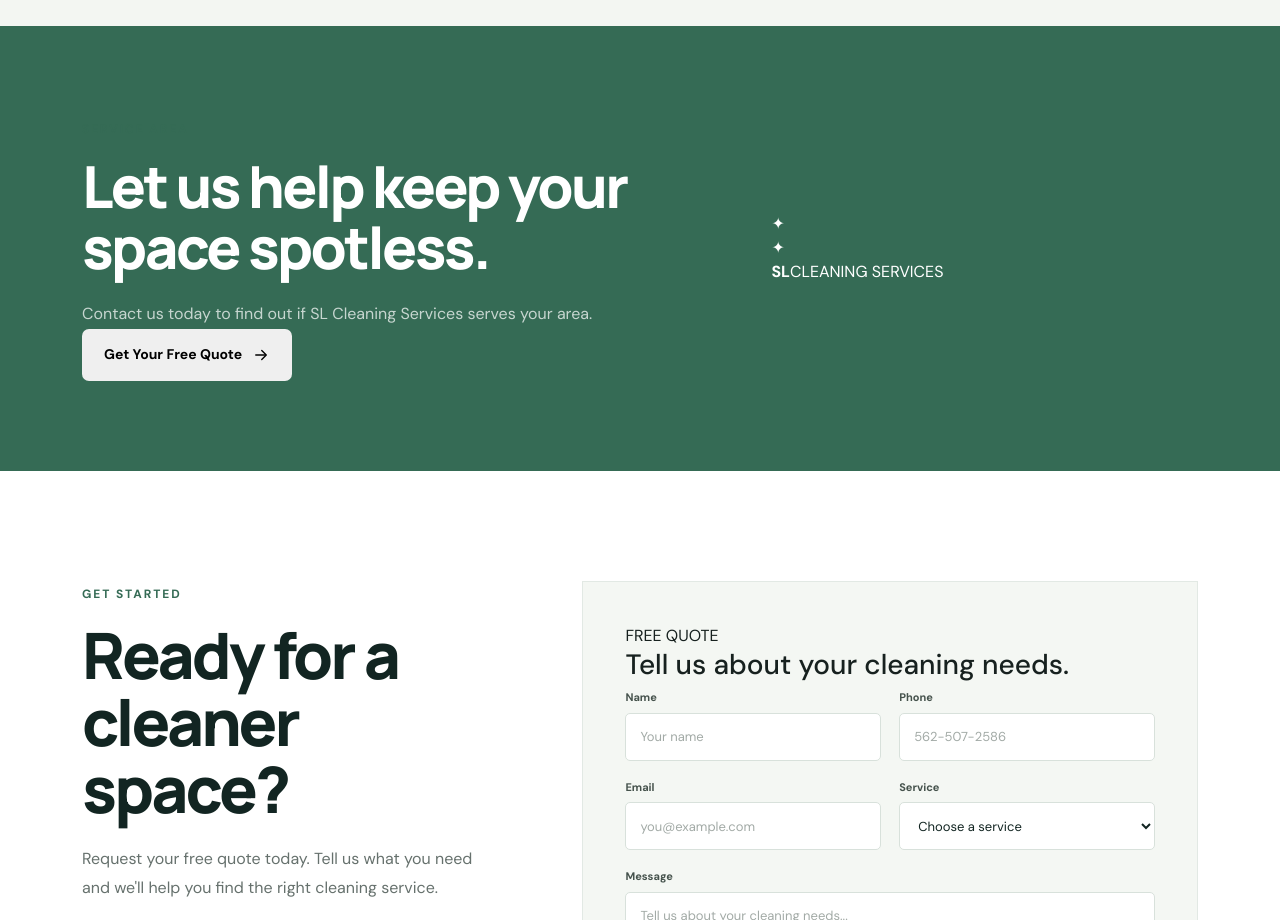
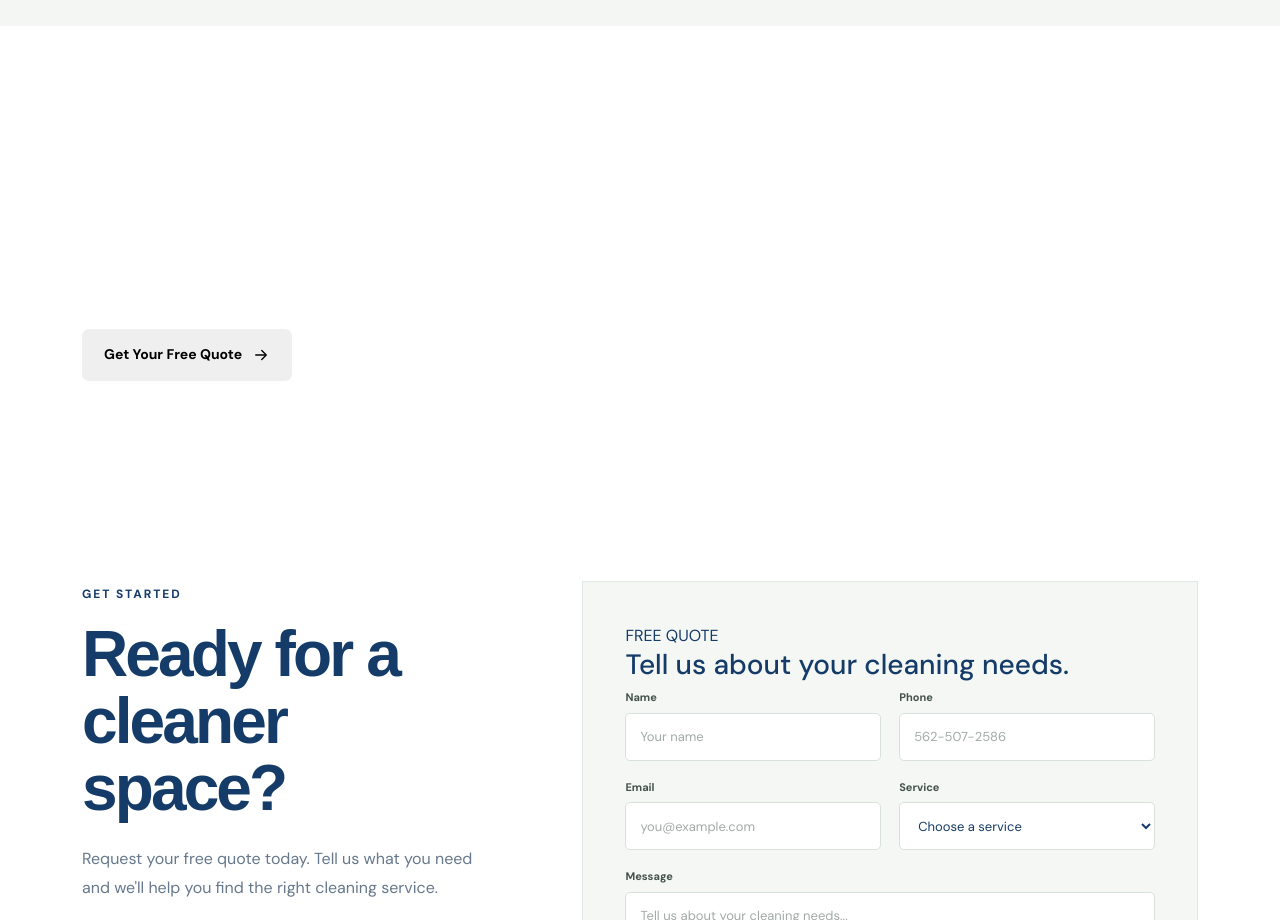
Before and after one commit to rus-sell9/website, a React (Vite) app: page / in a window 1280 px wide. Shown: the part 3560-4480 px from the top of the page. Built offline with nearby package versions, Linux system fonts and the light colour scheme.

Commit message:
Refactor CSS with new font imports and brand colors
Updated font imports and added brand colors for SL Cleaning Services. Adjusted background and selection colors.

```diff
--- a/src/index.css
+++ b/src/index.css
@@ -1,23 +1,37 @@
-@import url("https://fonts.googleapis.com/css2?family=DM+Sans:wght@400;500;600;700&family=Manrope:wght@500;600;700;800&display=swap");
+@import url("https://fonts.googleapis.com/css2?family=DM+Sans:wght@400;500;600;700&family=Playfair+Display:wght@600;700&family=Sacramento&display=swap");
 
 :root {
-  font-family: "DM Sans", system-ui, sans-serif;
-  color: #17211f;
-  background: #ffffff;
+  /* SL CLEANING SERVICES BRAND COLORS */
+
+  --blue: #0754a5;
+  --blue-dark: #063d7c;
+  --blue-deep: #052f60;
+  --blue-light: #edf6fd;
+
+  --pink: #e875a0;
+  --pink-dark: #d85e8b;
+  --pink-light: #fff0f5;
+
+  --white: #ffffff;
+
+  --text: #153c69;
+  --text-dark: #102f50;
+  --muted: #66788c;
+
+  --border: #dce8f3;
+
+  --background: #ffffff;
+  --section-blue: #f5faff;
+  --section-pink: #fff8fb;
+
+  font-family: "DM Sans", sans-serif;
+  color: var(--text);
+  background: var(--white);
+
   font-synthesis: none;
   text-rendering: optimizeLegibility;
   -webkit-font-smoothing: antialiased;
-
-  --navy: #122522;
-  --navy-light: #1d3530;
-  --green: #4f8b73;
-  --green-dark: #356b55;
-  --cream: #f5f7f3;
-  --cream-dark: #eaf0ea;
-  --text: #17211f;
-  --muted: #66716d;
-  --border: #dfe6e1;
-  --white: #ffffff;
+  -moz-osx-font-smoothing: grayscale;
 }
 
 * {
@@ -31,7 +45,7 @@ html {
 body {
   margin: 0;
   min-width: 320px;
-  background: #ffffff;
+  background: var(--white);
 }
 
 body,
@@ -61,11 +75,11 @@ a {
 }
 
 ::selection {
-  color: #ffffff;
-  background: var(--green);
+  color: #fff;
+  background: var(--pink);
 }
 
 :focus-visible {
-  outline: 3px solid rgba(79, 139, 115, 0.45);
+  outline: 3px solid rgba(232, 117, 160, 0.45);
   outline-offset: 3px;
 }
```
